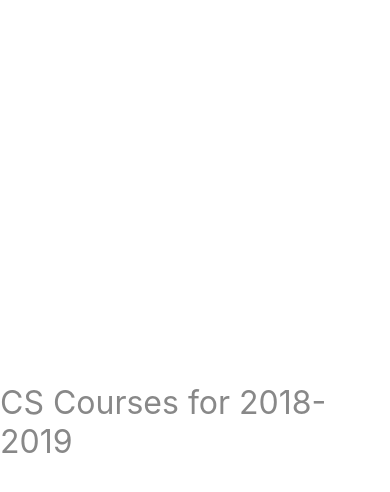
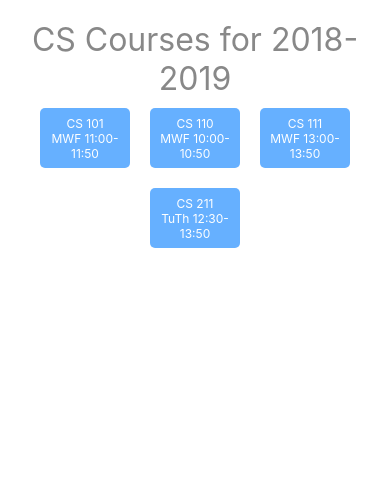
Before and after one commit to aura-uo/395-scheduler, a React Native app: screen / in a window 390 px wide. Shown: the top 492 px of the page. Built offline with nearby package versions, Linux system fonts and the light colour scheme.

Commit message:
course list

```diff
--- a/App.js
+++ b/App.js
@@ -1,28 +1,101 @@
 import React from 'react';
-import { StyleSheet, Text, View } from 'react-native';
+import { SafeAreaView, ScrollView, StyleSheet, Text, TouchableOpacity, View } from 'react-native';
 
 const schedule = {
-  title: "CS Courses for 2018-2019"
+  title: "CS Courses for 2018-2019",
+  "courses": [
+    {
+      "id": "F101",
+      "title": "Computer Science: Concepts, Philosophy, and Connections",
+      "meets": "MWF 11:00-11:50"
+    },
+    {
+      "id": "F110",
+      "title": "Intro Programming for non-majors",
+      "meets": "MWF 10:00-10:50"
+    },
+    {
+      "id": "F111",
+      "title": "Fundamentals of Computer Programming I",
+      "meets": "MWF 13:00-13:50"
+    },
+    {
+      "id": "F211",
+      "title": "Fundamentals of Computer Programming II",
+      "meets": "TuTh 12:30-13:50"
+    }
+  ]
 };
+
+const Banner = ({title}) => (
+  <Text style = {styles.bannerStyle}>{title}</Text>
+);
+
+const CourseList = ({courses}) => (
+  <ScrollView>
+    <View style = {styles.courseList}>
+      {courses.map(course => <Course key={course.id} course={course} />)}
+    </View>
+  </ScrollView>
+);
+
+const getCourseNumber = course => (
+  course.id.slice(1)
+);
+
+const Course = ({course}) => (
+  <TouchableOpacity style={styles.courseButton}>
+    <Text style = {styles.courseText}>
+      {`CS ${getCourseNumber(course)}\n${course.meets}`}
+    </Text>
+  </TouchableOpacity>
+);
 
 const App = () => {
   return (
-    <View style = {styles.container}>
-      <Text style={styles.bannerStyle}>{schedule.title}</Text>
-    </View>
-  )
-}
+    <SafeAreaView style = {styles.container}>
+      <Banner title={schedule.title} />
+      <CourseList courses={schedule.courses} />
+    </SafeAreaView>
+  );
+};
 
 const styles = StyleSheet.create({
   container: {
     flex: 1,
     alignItems: 'center',
     justifyContent: 'center',
+    paddingTop: 20,
   },
   bannerStyle: {
     color: '#888',
     fontSize: 32,
-  }
+    textAlign: 'center',
+  },
+  courseList: {
+    flex: 1,
+    flexDirection: 'row',
+    flexWrap: 'wrap',
+    alignItems: 'center',
+    justifyContent: 'center',
+  },
+
+  courseButton: {
+    borderRadius: 5,
+    justifyContent: 'center',
+    alignItems: 'center',
+    margin: 10,
+    height: 60,
+    padding: 10,
+    minWidth: 90,
+    maxWidth: 90,
+    backgroundColor: '#66b0ff',
+  },
+  courseText: {
+    color: '#fff',
+    fontSize: 12,
+    textAlign: 'center',
+  },
 });
 
 export default App;
```
